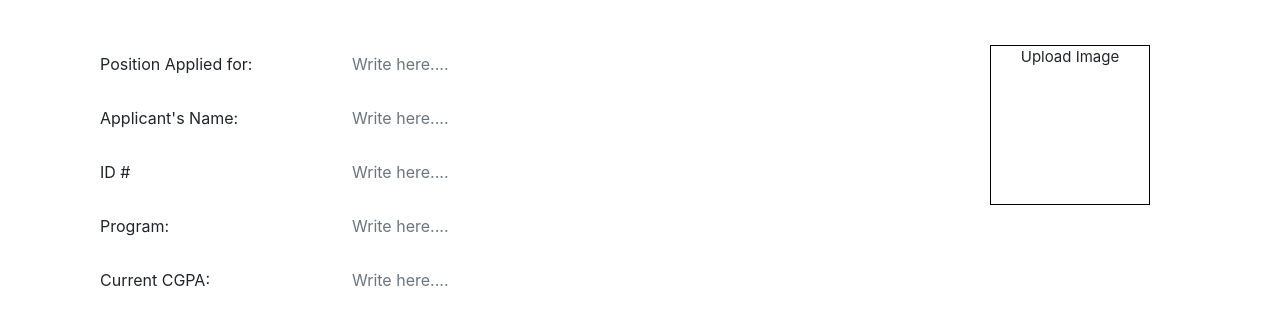
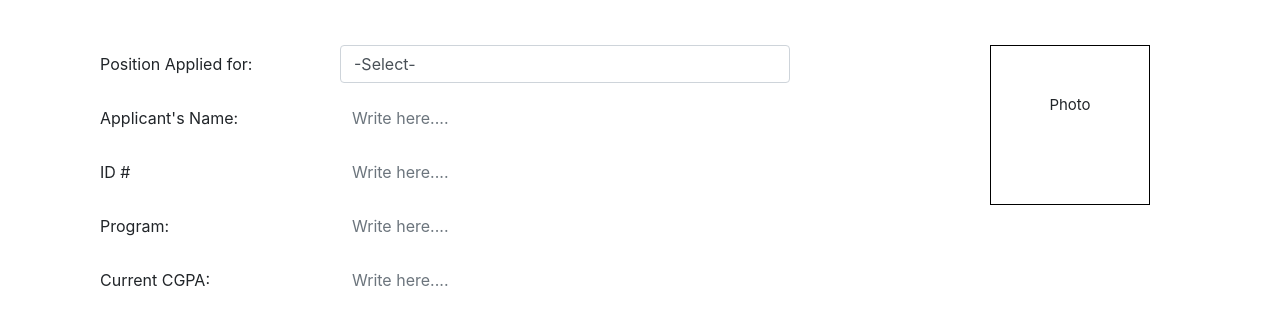
Before and after one commit to shourov-sorkar/Application-Forms, a plain HTML site: page index.html in a window 1280 px wide. Shown: the part 350-674 px from the top of the page. Drawn offline with nearby package versions, Linux system fonts and the light colour scheme.

Commit message:
:tada: Updated

```diff
--- a/index.html
+++ b/index.html
@@ -62,11 +62,13 @@
           <div class="form-group row forms__input">
             <label class="col-sm-4 col-form-label">Position Applied for:</label>
             <div class="col-sm-8">
-              <input
-                type="text"
-                class="form-control"
-                placeholder="Write here...."
-              />
+              <select class="form-control">
+                <option selected value="0">-Select-</option>
+                <option value="1">President</option>
+                <option value="2">Vice-President</option>
+                <option value="3">General Secretery</option>
+                <option value="4">Organizing Secretery </option>
+              </select>
             </div>
           </div>
           <div class="form-group row forms__input">
@@ -112,7 +114,7 @@
         </div>
         <div class="col-md-4 left__side">
           <div class="img__box" id="box__img">
-            <label for="file-ip-1" id="img__label">Upload Image</label>
+            <label for="file-ip-1" id="img__label" class="mt-5">Photo</label>
             <input
               type="file"
               id="file-ip-1"
@@ -137,9 +139,9 @@
           var preview = document.getElementById("file-ip-1-preview");
           preview.src = src;
           preview.style.display = "block";
-          document.getElementById('box__img').style.border='none';
-          document.getElementById('img__label').style.display='none';
-          return confirm('Once you Upload a Image, You Never Changed this!!');
+          document.getElementById("box__img").style.border = "none";
+          document.getElementById("img__label").style.display = "none";
+          return confirm("Once you Upload a Image, You Never Changed this!!");
         }
       }
     </script>
--- a/style.css
+++ b/style.css
@@ -49,10 +49,7 @@ input[type=number] {
 .img__box p{
   text-align: center;
 }
-.img__box img{
-  height: 160px;
-  width: 160px;
-}
+
 .img__box input {
   display:none;
 }
@@ -63,7 +60,24 @@ input[type=number] {
   cursor:pointer;
 }
 .img__box img {
-  width:100%;
+  height: 160px;
+  width: 160px;
   display:none;
   margin-top:10px;
+  transition: 0.7s;
 }
+
+.img__box img:hover {
+  cursor: not-allowed;
+  transform: scale(1.3);
+}
+
+select {
+  -webkit-appearance: none;
+  -moz-appearance: none;
+  text-indent: 1px;
+  text-overflow: '';
+}
+.forms__input select:focus{
+  box-shadow: none;
+}
```
